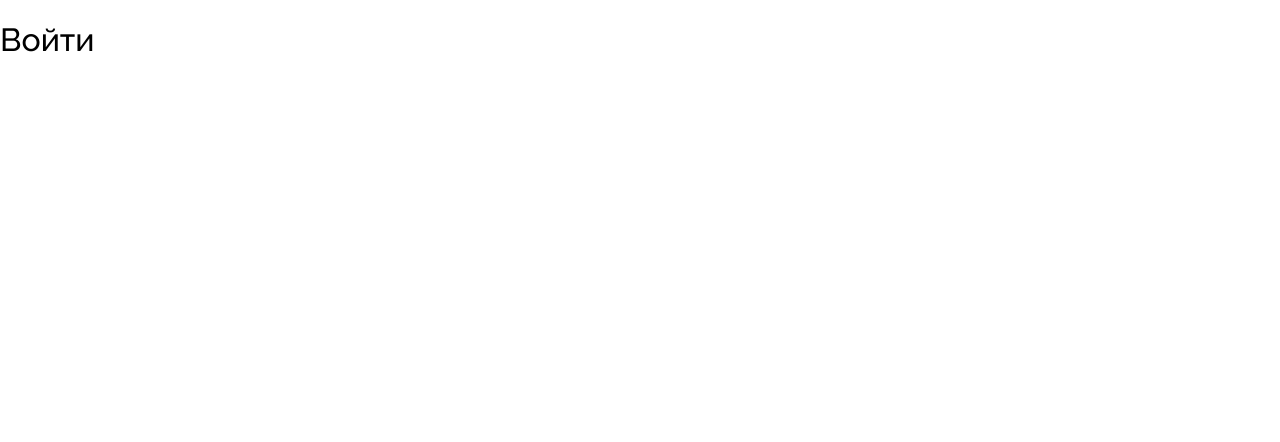
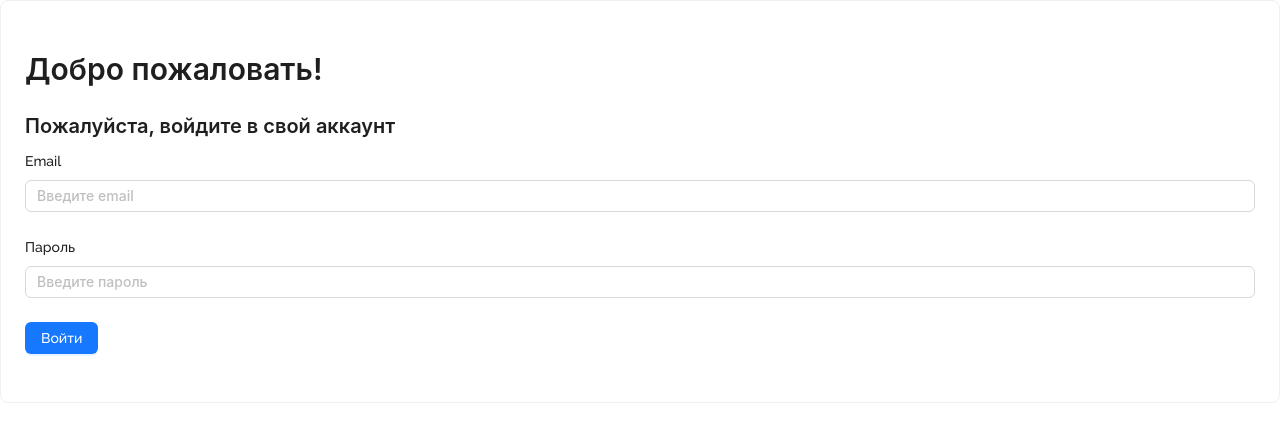
Before and after one commit to Adlemas/mindclick-frontend-v2-review, a Next.js app: page /login in a window 1280 px wide. Shown: the top 442 px of the page. Built offline with nearby package versions, Linux system fonts and the light colour scheme.

Commit message:
feat(login): render login view

```diff
--- a/src/pages/login/index.tsx
+++ b/src/pages/login/index.tsx
@@ -1,9 +1,6 @@
 import type { NextPage } from "next";
+import LoginView from "@/views/LoginView";
 
-const Login: NextPage = () => (
-  <div>
-    <h1>Войти</h1>
-  </div>
-);
+const Login: NextPage = () => <LoginView />;
 
 export default Login;
```
